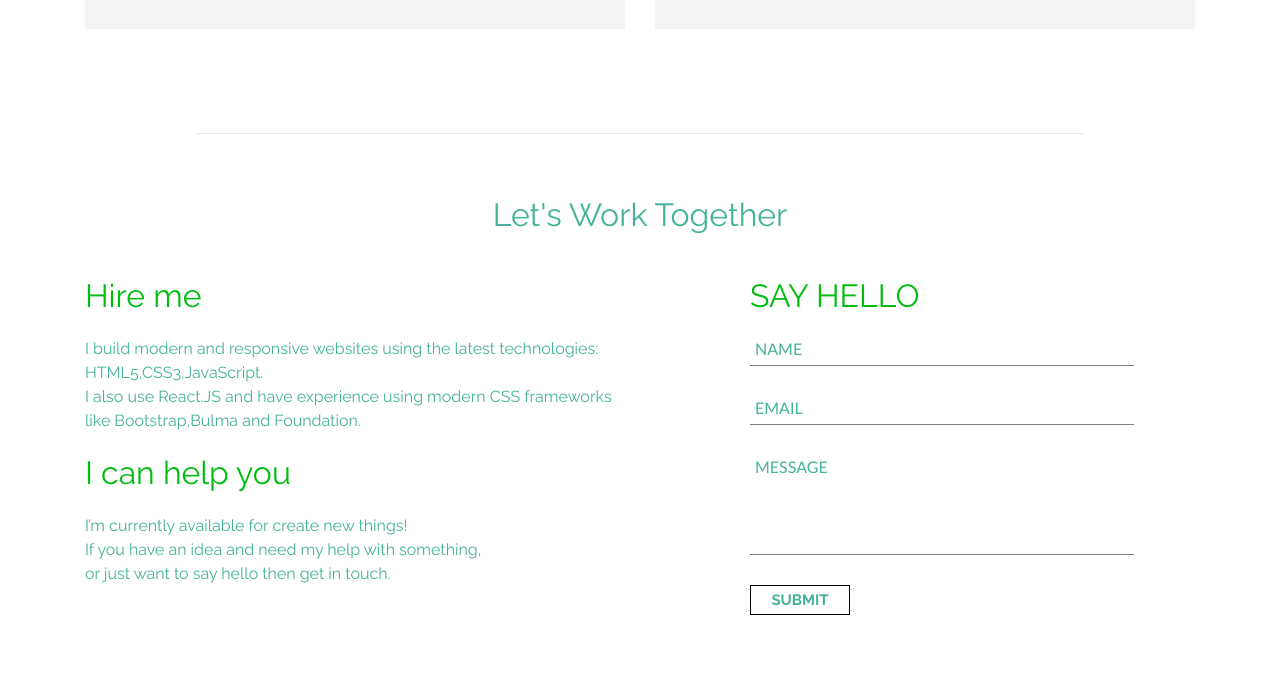
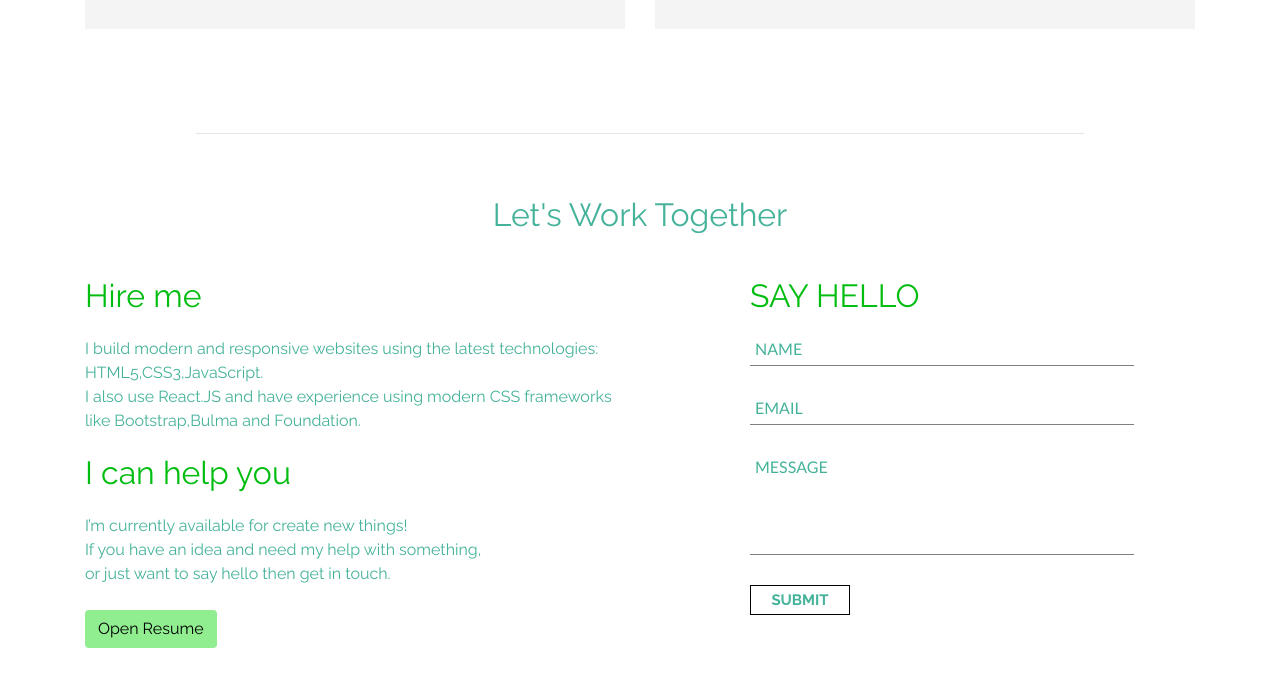
Before and after one commit to ofirthedev/ofirthedev.github.io, a plain HTML site: page index.html in a window 1280 px wide. Shown: the part 2458-3142 px from the top of the page. Drawn offline with nearby package versions, Linux system fonts and the light colour scheme; a web font is replaced by a local one.

Commit message:
added resume

```diff
--- a/index.html
+++ b/index.html
@@ -269,8 +269,9 @@ Let's make crazy ideas into reality.
 					 If you have an idea and need my help with something,<br>
 					 or just want to say hello
 					  then get in touch.
-
-				</div>
+					<br/>
+					<br/>
+					<a href="/resume.pdf" target="_blank" class="btn green">Open Resume</a>				</div>
 
 				<div  class="col-5">
 					<div style="display:none;" id="success"><h1>Your message has been sent successfully.</h1></div>
--- a/style.css
+++ b/style.css
@@ -464,4 +464,15 @@ a {
 	height: 180px;
 	right: 50px;
 	top: -90px;
+
 }
+.btn{
+	transition: all .3s ease-in-out;
+background-color:lightgreen;
+color:black !important;
+}
+.btn:hover{
+	background-color:salmon;
+	color:white !important;
+	transform: scale(1.03);
+	}
```
Also changed, not shown: 1 other file.
